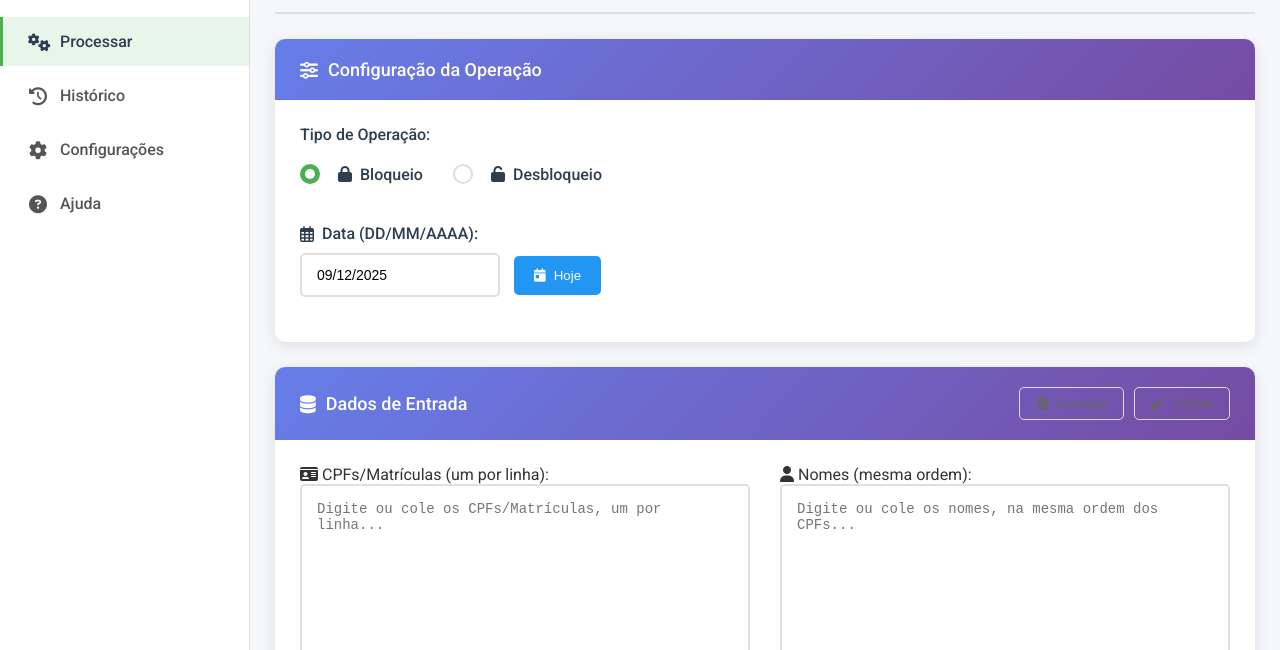
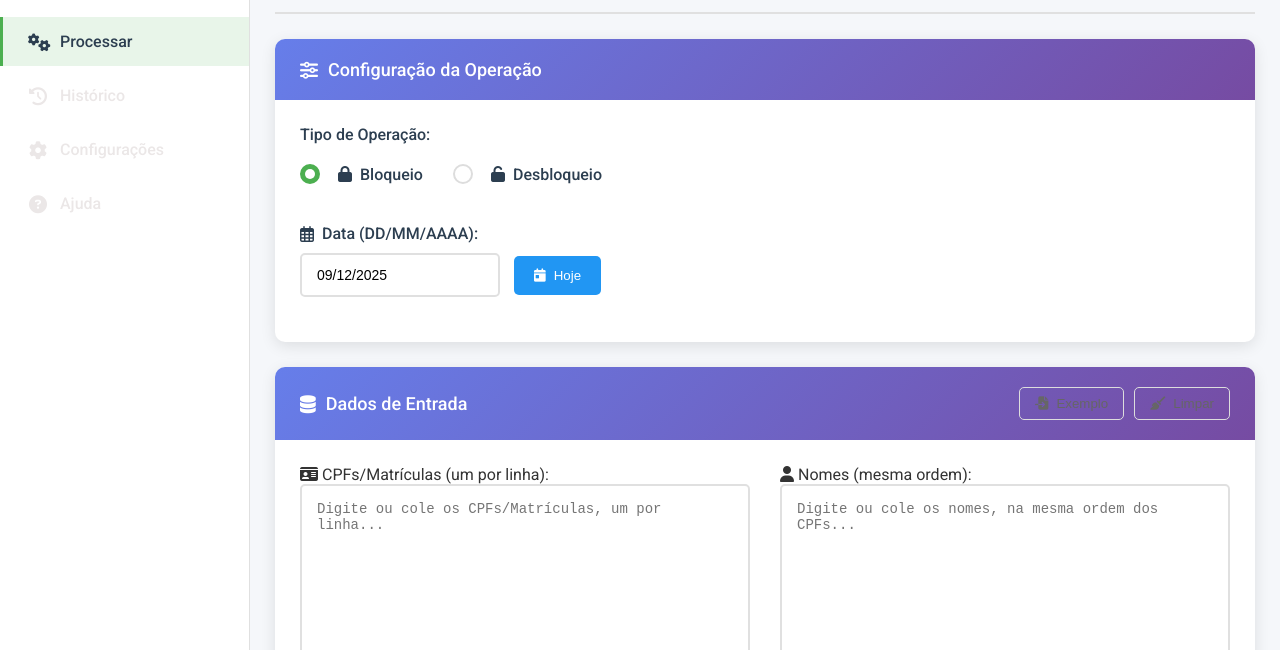
Before and after one commit to MarlonMaiaa/SiaKnifer, a plain HTML site: page index.html in a window 1280 px wide. Shown: the part 150-800 px from the top of the page. Drawn offline with Linux system fonts and the light colour scheme.

Commit message:
arquivo html modificado

```diff
--- a/styles.css
+++ b/styles.css
@@ -100,7 +100,7 @@ body {
     align-items: center;
     gap: 12px;
     padding: 15px 25px;
-    color: #555;
+    color: #ebe7e7;
     text-decoration: none;
     transition: all 0.3s ease;
     font-weight: 500;
```
Also changed, not shown: index.html (renamed from KniferSia.html).
